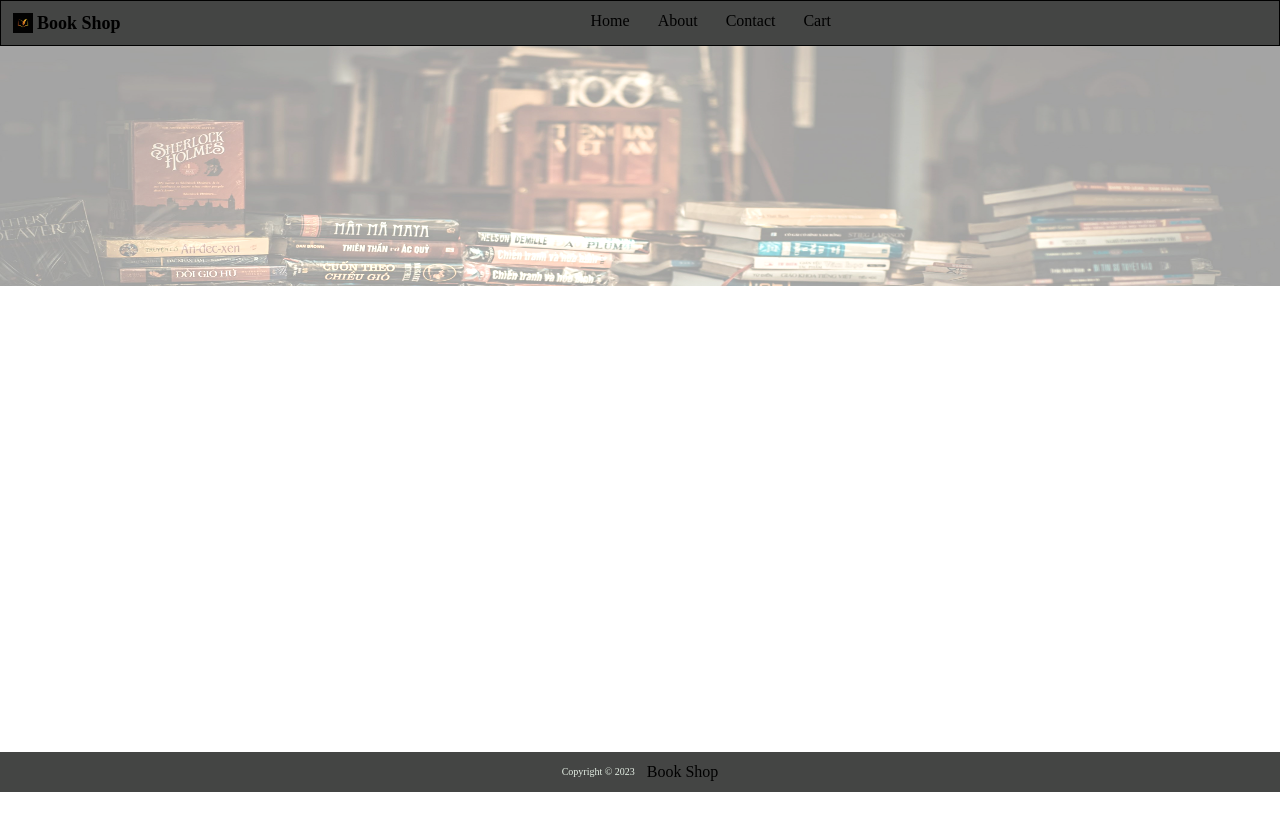
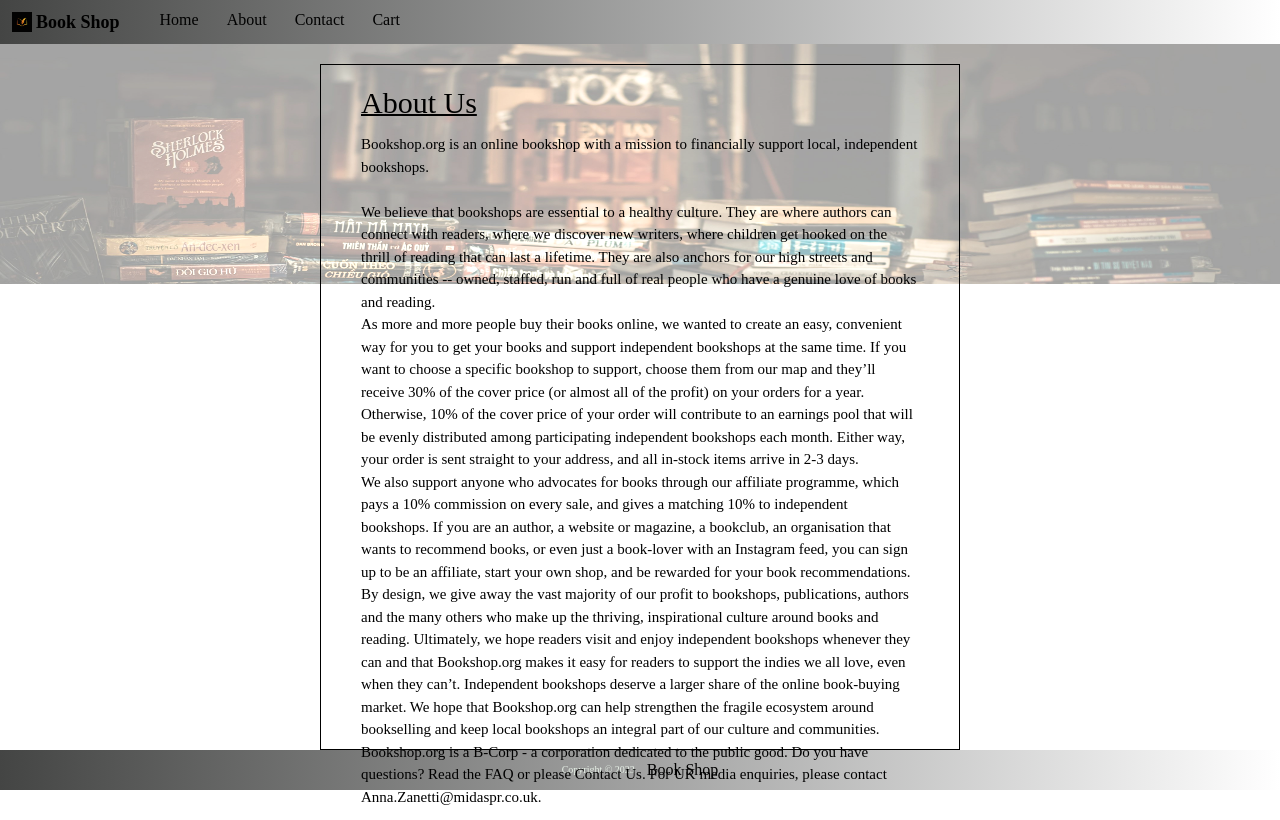
Before and after one commit to ChathuraBhashitha01/book_shop_application, a React (Create React App) app: page /about in a window 1280 px wide. Built offline with nearby package versions, Linux system fonts and the light colour scheme.

Commit message:
about form creation

```diff
--- a/src/view/common/Footer/Footer.tsx
+++ b/src/view/common/Footer/Footer.tsx
@@ -3,7 +3,7 @@
 export class Footer extends Component {
     render() {
         return (
-            <div className="p-2 bg-[#444544] flex justify-center " >
+            <div className="p-2 bg-gradient-to-r from-[#444544] to-white flex justify-center " >
                 <p className="pt-1 pr-3 text-[10px] text-[#e6f0e6] hover:text-green-400">Copyright © 2023</p>
                 <h1 className="text-1xl text-black">Book Shop</h1>
             </div>
--- a/src/view/common/MainContent/MainContent.tsx
+++ b/src/view/common/MainContent/MainContent.tsx
@@ -2,6 +2,7 @@
 import {Route, Routes} from "react-router-dom";
 import {Home} from "../../page/Home/Home";
 import {About} from "../../page/About/About";
+import {Contact} from "../../page/Contact/Contact";
 
 export class MainContent extends Component {
     render() {
@@ -10,6 +11,7 @@
                 <Routes>
                     <Route path="/" Component={Home}/>
                     <Route path="/about" Component={About}/>
+                    <Route path="/contact" Component={Contact}/>
                 </Routes>
             </div>
         );
--- a/src/view/common/NavBar/NavBar.tsx
+++ b/src/view/common/NavBar/NavBar.tsx
@@ -5,14 +5,14 @@
 export class NavBar extends Component {
     render() {
         return (
-            <div className="p-2 flex border-black border-[1px] bg-[#444544]">
+            <div className="p-2 flex bg-gradient-to-r from-[#444544] to-white">
                 <img className="h-5 w-5 ml-1 mt-1 mr-1" src={icon} alt=""/>
 
                 <h1 className="text-1x1 text-black text-lg font-bold">
                     Book Shop
                 </h1>
 
-                <ul className="list-none ml-[100px] pl-[350px] ">
+                <ul className="list-none ml-2 pl-3">
                     <li className="inline-block mr-2 text-black cursor-pointer hover:text-white pl-[20px]">
                         <Link to="/">Home</Link>
                     </li>
@@ -20,7 +20,7 @@
                         <Link to="/about">About</Link>
                     </li>
                     <li className="inline-block mr-2 text-black cursor-pointer hover:text-white pl-[20px]">
-                        Contact
+                        <Link to="/contact">Contact</Link>
                     </li>
                     <li className="inline-block mr-2 text-black cursor-pointer hover:text-white pl-[20px]">
                         Cart
--- a/src/view/page/About/About.tsx
+++ b/src/view/page/About/About.tsx
@@ -4,9 +4,41 @@
 export class About extends Component {
     render() {
         return (
-            <div className="h-[88.3vh]">
+            <div className="h-[88.3vh] relative">
                 <img src={icon} alt="" className="h-[30vh] w-[100vw] filter brightness-150 opacity-40"/>
-                <div className="w-[30vh] h-[30vh] bottom-1 border-black">
+                <div className="w-[50%] h-auto absolute top-5 bottom-0 left-0 right-0 mx-auto  pt-5 pl-10 pr-10 border-[1px] border-black">
+                    <h2 className="pb-3 text-3xl text-black underline decoration-2">About Us</h2>
+                    <p className="pb-3  text-[15px]">
+                        Bookshop.org is an online bookshop with a mission to financially support local, independent
+                        bookshops.
+                        <br/> <br/>
+                        We believe that bookshops are essential to a healthy culture. They are where authors can connect
+                        with readers, where we discover new writers, where children get hooked on the thrill of reading
+                        that can last a lifetime. They are also anchors for our high streets and communities -- owned,
+                        staffed, run and full of real people who have a genuine love of books and reading.<br/>
+                        As more and more people buy their books online, we wanted to create an easy, convenient way for
+                        you to get your books and support independent bookshops at the same time. If you want to choose
+                        a specific bookshop to support, choose them from our map and they’ll receive 30% of the cover
+                        price (or almost all of the profit) on your orders for a year. Otherwise, 10% of the cover price
+                        of your order will contribute to an earnings pool that will be evenly distributed among
+                        participating independent bookshops each month. Either way, your order is sent straight to your
+                        address, and all in-stock items arrive in 2-3 days.<br/>
+                        We also support anyone who advocates for books through our affiliate programme, which pays a 10%
+                        commission on every sale, and gives a matching 10% to independent bookshops. If you are an
+                        author, a website or magazine, a bookclub, an organisation that wants to recommend books, or
+                        even just a book-lover with an Instagram feed, you can sign up to be an affiliate, start your
+                        own shop, and be rewarded for your book recommendations.<br/>
+                        By design, we give away the vast majority of our profit to bookshops, publications, authors and
+                        the many others who make up the thriving, inspirational culture around books and reading.
+                        Ultimately, we hope readers visit and enjoy independent bookshops whenever they can and that
+                        Bookshop.org makes it easy for readers to support the indies we all love, even when they can’t.
+                        Independent bookshops deserve a larger share of the online book-buying market. We hope that
+                        Bookshop.org can help strengthen the fragile ecosystem around bookselling and keep local
+                        bookshops an integral part of our culture and communities.<br/>
+                        Bookshop.org is a B-Corp - a corporation dedicated to the public good.
+                        Do you have questions? Read the FAQ or please Contact Us.
+                        For UK media enquiries, please contact Anna.Zanetti@midaspr.co.uk.
+                    </p>
 
                 </div>
             </div>
--- /dev/null
+++ b/src/view/page/Contact/Contact.tsx
@@ -0,0 +1,17 @@
+import {Component} from "react";
+import icon from "../../../images/pexels-minan1398-694740.jpg";
+
+export class Contact extends Component {
+    render() {
+        return (
+            <div>
+                <div className="h-[88.3vh]">
+                    <img src={icon} alt="" className="h-[30vh] w-[100vw] filter brightness-150 opacity-40"/>
+                    <div className="w-[30vh] h-[30vh] bottom-1 border-black">
+
+                    </div>
+                </div>
+            </div>
+        );
+    }
+}
```
